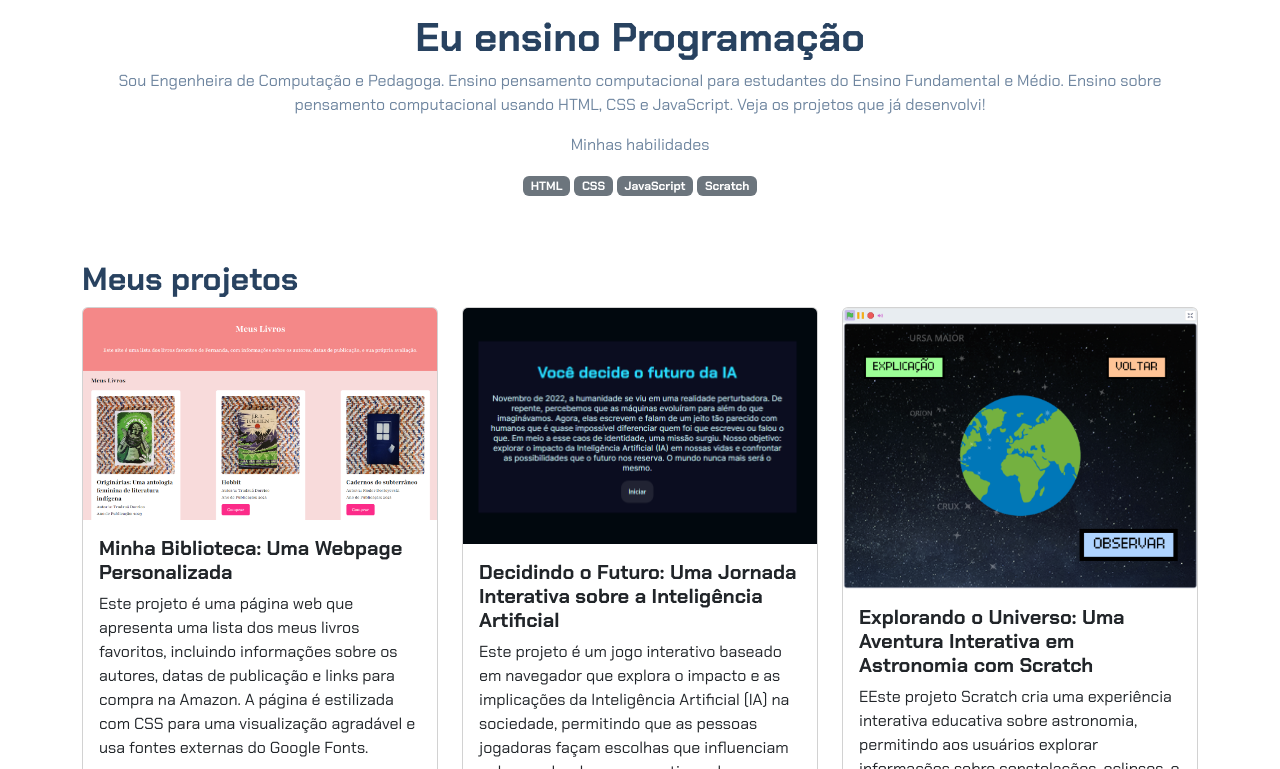
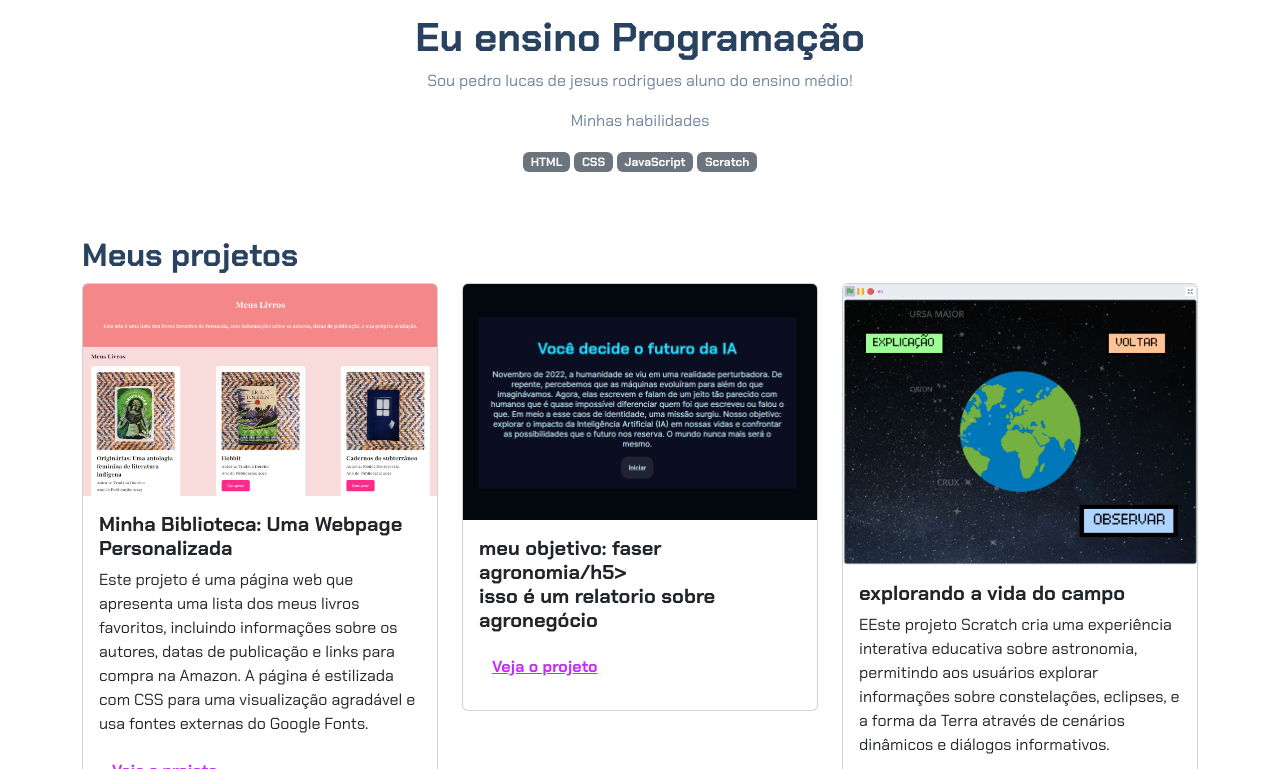
Before and after one commit to pedrolucasdejesusrodrigues/Projeto-Portifolio-2B-Pedro-Lucas, a plain HTML site: page index.html in a window 1280 px wide. Shown: the part 183-952 px from the top of the page. Drawn offline with nearby package versions, Linux system fonts and the light colour scheme.

Commit message:
Update index.html

```diff
--- a/index.html
+++ b/index.html
@@ -16,9 +16,7 @@
             srcset="">
         <p class="lead">Eu sou Fernanda_</p>
         <h1>Eu ensino Programação</h1>
-        <p>Sou Engenheira de Computação e Pedagoga. Ensino pensamento computacional para estudantes do Ensino
-            Fundamental e Médio. Ensino sobre pensamento computacional usando HTML, CSS e JavaScript. Veja os projetos
-            que já desenvolvi!</p>
+        <p>Sou pedro lucas de jesus rodrigues aluno do ensino médio!</p>
         <p>Minhas habilidades</p>
         <div>
             <p class="badge bg-secondary">HTML</p>
@@ -51,12 +49,8 @@
                 <div class="card">
                     <img src="img/projeto-2.png" class="card-img-top" alt="Imagem do projeto de biblioteca virtual">
                     <div class="card-body">
-                        <h5 class="card-title">Decidindo o Futuro: Uma Jornada Interativa sobre a Inteligência
-                            Artificial</h5>
-                        <p class="card-text">Este projeto é um jogo interativo baseado em navegador que explora o
-                            impacto e as implicações da Inteligência Artificial (IA) na sociedade, permitindo que as
-                            pessoas jogadoras façam escolhas que influenciam o desenrolar de uma narrativa sobre o
-                            futuro da IA.</p>
+                        <h5 class="card-title">meu objetivo: faser agronomia/h5>
+                        <p class="card-text">isso é um relatorio sobre agronegócio</p>
                         <button type="button" class="btn btn-link" data-bs-toggle="modal" data-bs-target="#modal2">Veja
                             o projeto</button>
                     </div>
@@ -68,7 +62,7 @@
                 <div class="card">
                     <img src="img/projeto-3.png" class="card-img-top" alt="Imagem do projeto de biblioteca virtual">
                     <div class="card-body">
-                        <h5 class="card-title">Explorando o Universo: Uma Aventura Interativa em Astronomia com Scratch
+                        <h5 class="card-title">explorando a vida do campo
                         </h5>
                         <p class="card-text">EEste projeto Scratch cria uma experiência interativa educativa sobre
                             astronomia, permitindo aos usuários explorar informações sobre constelações, eclipses, e a
```
